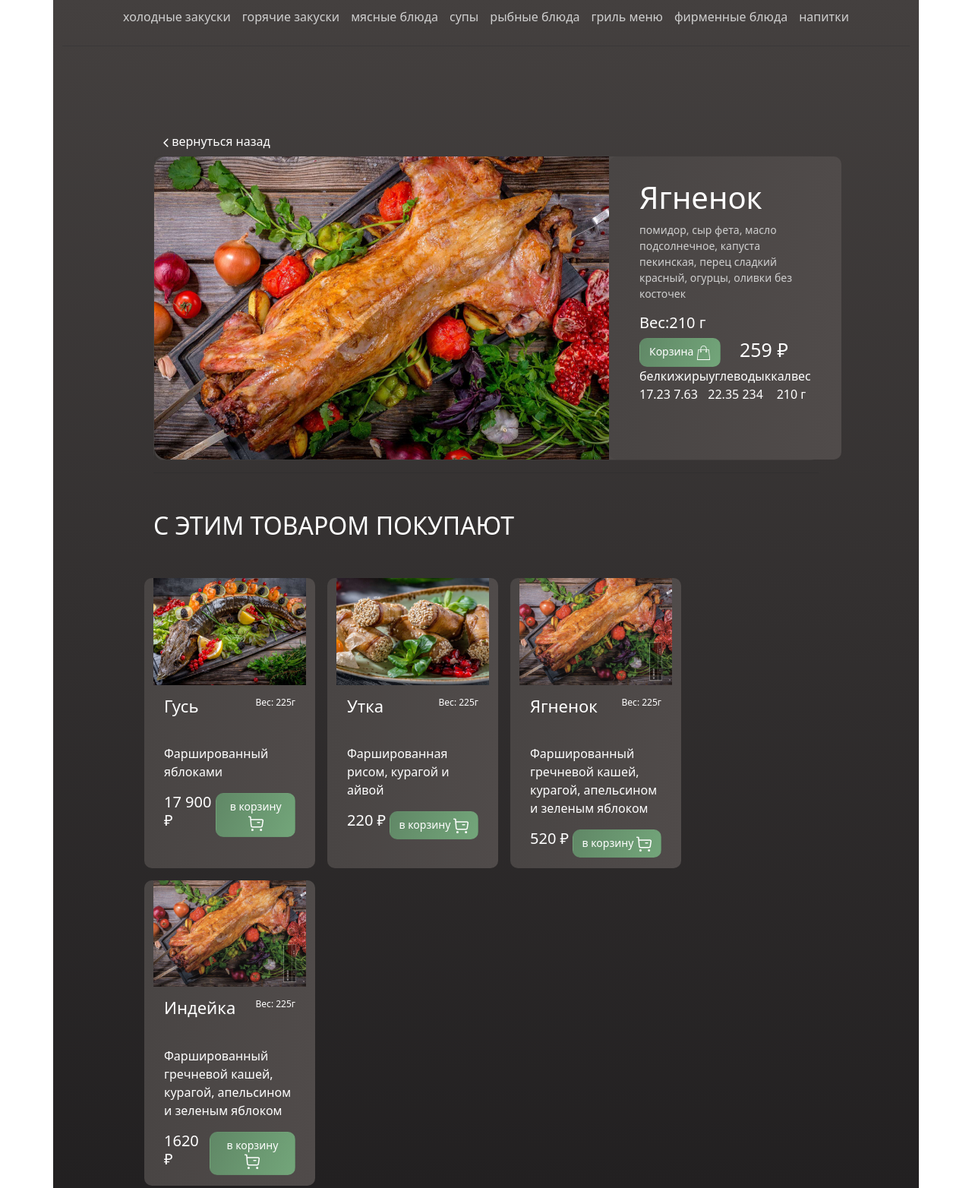
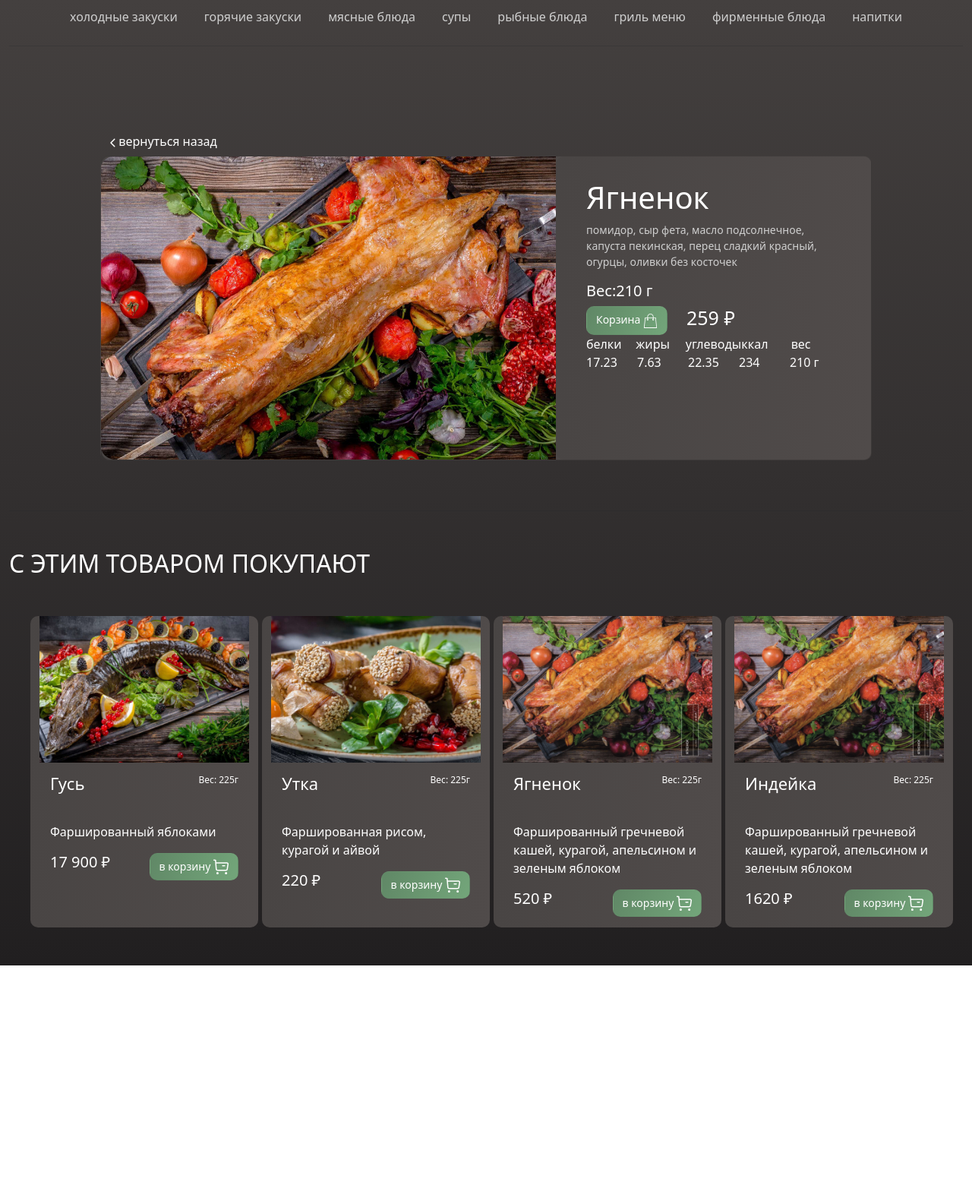
Before and after one commit to oldfkic/online-foodshop, a website: page index.html in a window 1280 px wide. Shown: the top 1564 px of the page at 76% size. After the commit the page ends 1271 px from the top, so only its background shows below. Drawn offline with nearby package versions, Linux system fonts and the light colour scheme; files that its build step writes are made by us from their sources.

Commit message:
menu-upgrade

```diff
--- a/index.html
+++ b/index.html
@@ -24,6 +24,7 @@
       </nav>
       <hr />
       <article class="banner">
+        <div class="banner__card">
           <div class="btn btn-back">
             <svg
               xmlns="http://www.w3.org/2000/svg"
@@ -89,6 +90,7 @@
               </div>
             </div>
           </span>
+        </div>
         <hr />
         <h1 class="more">С ЭТИМ ТОВАРОМ ПОКУПАЮТ</h1>
         <main class="row">
--- a/scss/common/_basic.scss
+++ b/scss/common/_basic.scss
@@ -6,6 +6,8 @@ body {
 }
 .container {
     background: linear-gradient(0deg, #211F20 0%, #44403F 100%);
+    margin: 0;
+    max-width: 100%;
 }
 .navbar {
     padding: 10px 80px;
@@ -14,7 +16,7 @@ body {
     color: var(--text-color);
     text-decoration: none;
 }
-.banner {
+.banner__card {
     padding: 90px 120px  50px;
 }
 .card {
--- a/scss/common/_menu.scss
+++ b/scss/common/_menu.scss
@@ -1,5 +1,7 @@
 .row {
-    gap: 1rem;
+    gap: 5px;
+    flex-wrap: nowrap;
+    padding:  0 40px 50px 40px;
 }
 .menu-1{
     color: #fff;
```
Lines whose indentation alone changed are shown as unchanged.
